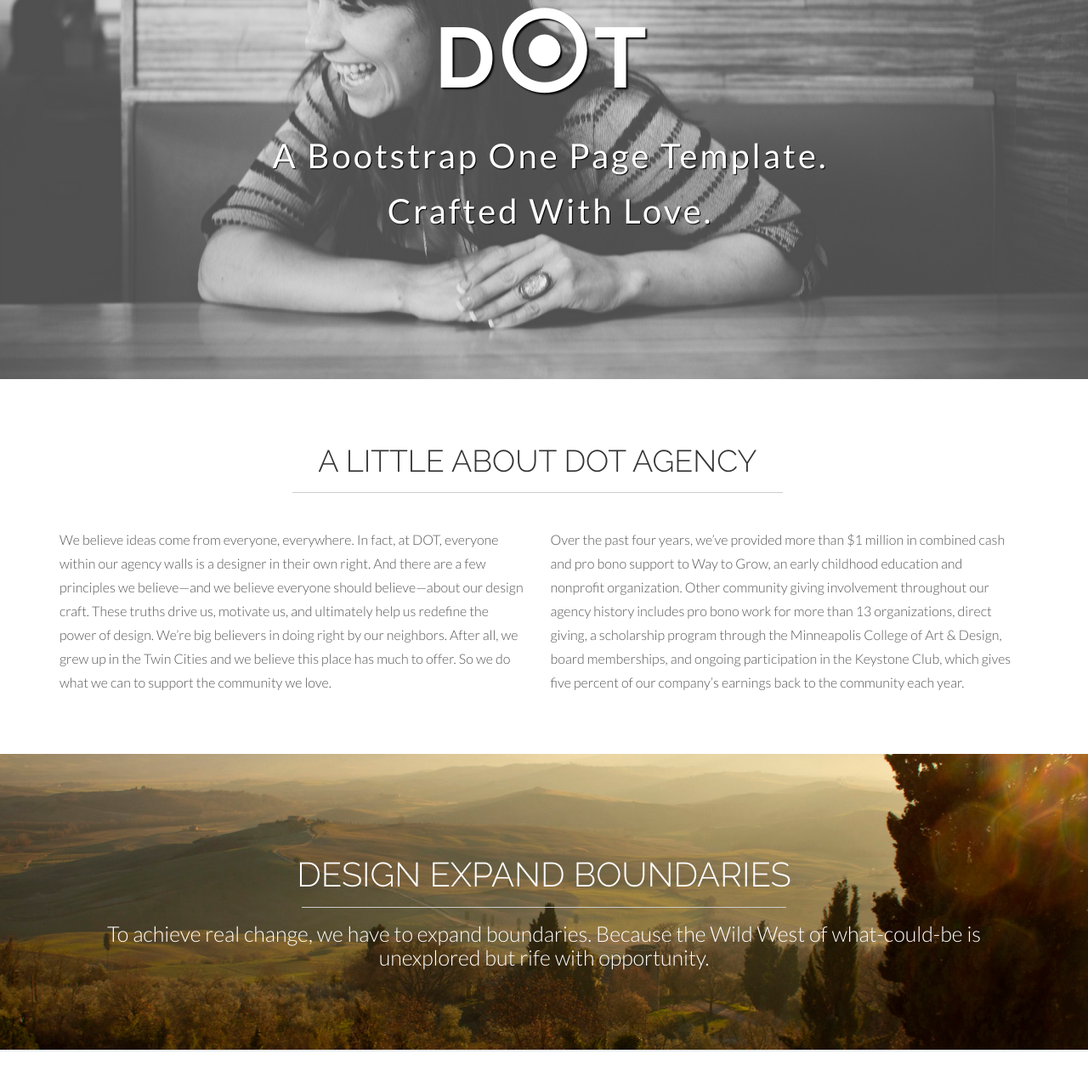
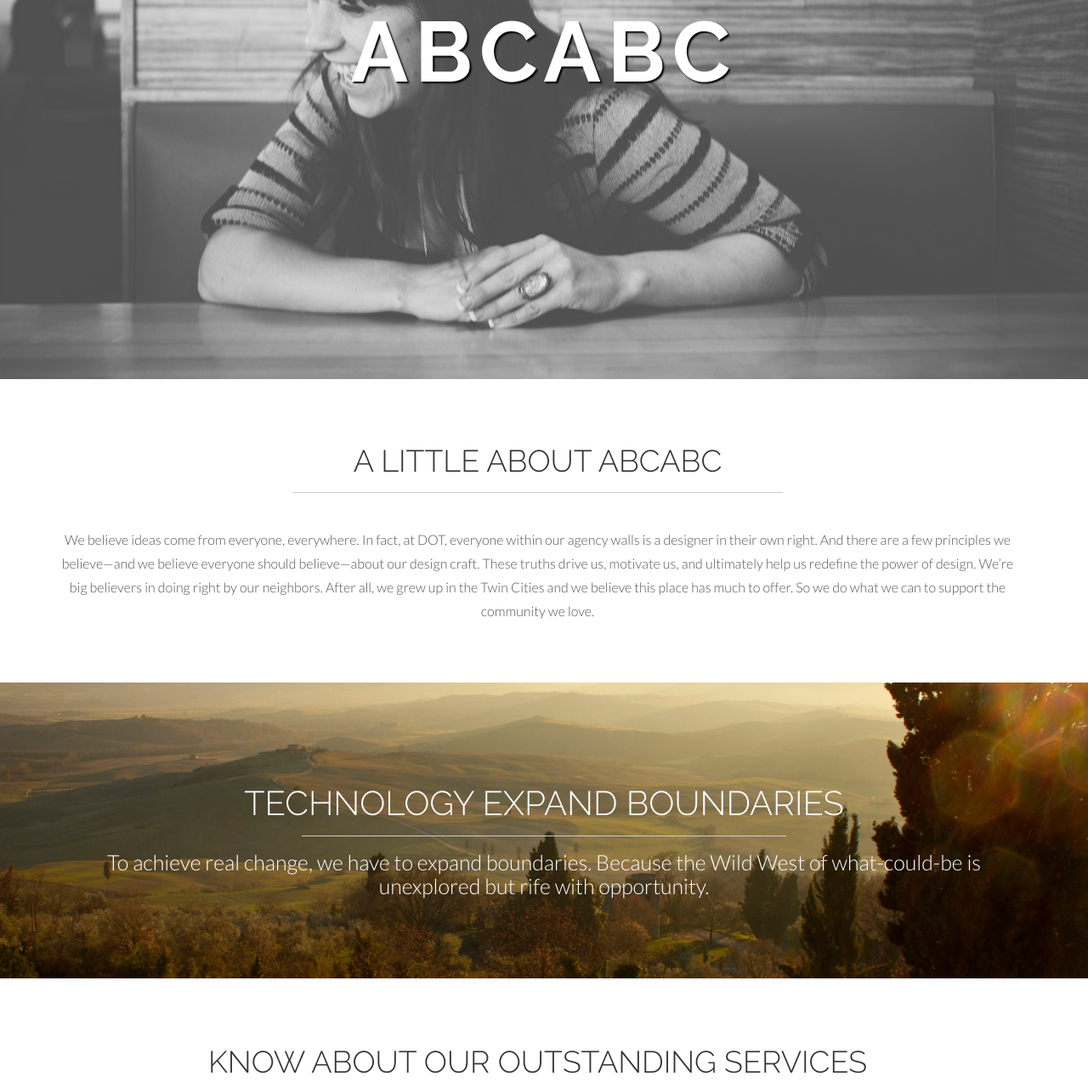
Before and after one commit to sainiak009/project19, a plain HTML site: page index.html in a window 1280 px wide. Shown: the part 154-1427 px from the top of the page at 85% size. Drawn offline with Linux system fonts and the light colour scheme.

Commit message:
content changes

```diff
--- a/index.html
+++ b/index.html
@@ -2,7 +2,7 @@
 <html lang="en">
 <head>
   <meta charset="utf-8">
-  <title>Dot - Bootstrap Agency Template</title>
+  <title>ABCABC - Technology Solutions</title>
   <meta content="width=device-width, initial-scale=1.0" name="viewport">
   <meta content="" name="keywords">
   <meta content="" name="description">
@@ -23,13 +23,6 @@
 
   <!-- Main Stylesheet File -->
   <link href="css/style.css" rel="stylesheet">
-
-  <!-- =======================================================
-    Template Name: Dot
-    Template URL: https://templatemag.com/dot-bootstrap-agency-template/
-    Author: TemplateMag.com
-    License: https://templatemag.com/license/
-  ======================================================= -->
 </head>
 
 <body data-spy="scroll" data-offset="58" data-target="#navbar-main">
@@ -42,7 +35,9 @@
           <button type="button" class="navbar-toggle" data-toggle="collapse" data-target=".navbar-collapse">
             <span class="icon icon-radio-checked" style="font-size:30px; color:#1abc9c;"></span>
           </button>
-          <a class="navbar-brand hidden-xs hidden-sm smoothscroll" href="#home"><span class="icon icon-radio-checked" style="font-size:18px; color:#1abc9c;"></span></a>
+          <a class="navbar-brand hidden-xs hidden-sm smoothscroll" href="#home">
+            <span class="icon icon-radio-checked" style="font-size:18px; color:#1abc9c;"></span>
+          </a>
         </div>
         <div class="navbar-collapse collapse">
           <ul class="nav navbar-nav">
@@ -51,8 +46,6 @@
             <li> <a href="#services" class="smoothscroll"> Services</a></li>
             <li> <a href="#team" class="smoothscroll"> Team</a></li>
             <li> <a href="#portfolio" class="smoothscroll"> Portfolio</a></li>
-            <!-- <li> <a href="#blog" class="smoothscroll"> Blog</a></li> -->
-            <!-- <li> <a href="#pricing" class="smoothscroll"> Pricing Tables</a></li> -->
             <li> <a href="#contact" class="smoothscroll"> Contact</a></li>
         </div>
         <!--/.nav-collapse -->
@@ -64,57 +57,25 @@
   <div id="home"></div>
   <div id="headerwrap" name="home">
     <header class="clearfix">
-      <h1>D<span class="icon icon-radio-checked"></span>T</h1>
-      <p>A Bootstrap One Page Template.</p>
-      <p>Crafted With Love.</p>
+      <h1>ABCABC</h1>
+      <!-- <p>Efficient Technology Solutions</p> -->
+      <!-- <p>Crafted With Love.</p> -->
     </header>
   </div>
   <!-- /headerwrap -->
-
-  <!-- ==== GREYWRAP ==== -->
-  <!-- <div id="greywrap">
-    <div class="row">
-      <div class="col-lg-4 callout">
-        <span class="icon icon-stack"></span>
-        <h2>Bootstrap 3</h2>
-        <p>Dot Theme is powered by Bootstrap 3. The incredible Mobile First Framework is the best option to run your website. </p>
-      </div>
-
-      <div class="col-lg-4 callout">
-        <span class="icon icon-eye"></span>
-        <h2>Retina Ready</h2>
-        <p>You can use this theme with your iPhone, iPad or MacBook Pro. This theme is retina ready and that is awesome. </p>
-      </div>
-
-      <div class="col-lg-4 callout">
-        <span class="icon icon-heart"></span>
-        <h2>Crafted with Love</h2>
-        <p>We don't make sites, we craft themes with love & passion. That is our most valued secret. We only do thing that we love. </p>
-      </div>
-    </div>
-  </div> -->
-  <!-- greywrap -->
 
   <!-- ==== ABOUT ==== -->
   <div class="container" id="about" name="about">
     <div class="row white">
       <br>
-      <h1 class="centered">A LITTLE ABOUT DOT AGENCY</h1>
+      <h1 class="centered">A LITTLE ABOUT ABCABC</h1>
       <hr>
 
-      <div class="col-lg-6">
+      <div class="col-lg-12" style="text-align: center;">
         <p>We believe ideas come from everyone, everywhere. In fact, at DOT, everyone within our agency walls is a designer in their own right. And there are a few principles we believe—and we believe everyone should believe—about our design craft. These
           truths drive us, motivate us, and ultimately help us redefine the power of design. We’re big believers in doing right by our neighbors. After all, we grew up in the Twin Cities and we believe this place has much to offer. So we do what we can
           to support the community we love.</p>
       </div>
-      <!-- col-lg-6 -->
-
-      <div class="col-lg-6">
-        <p>Over the past four years, we’ve provided more than $1 million in combined cash and pro bono support to Way to Grow, an early childhood education and nonprofit organization. Other community giving involvement throughout our agency history includes
-          pro bono work for more than 13 organizations, direct giving, a scholarship program through the Minneapolis College of Art & Design, board memberships, and ongoing participation in the Keystone Club, which gives five percent of our company’s
-          earnings back to the community each year.</p>
-      </div>
-      <!-- col-lg-6 -->
     </div>
     <!-- row -->
   </div>
@@ -123,7 +84,7 @@
   <!-- ==== SECTION DIVIDER1 -->
   <section class="section-divider textdivider divider1">
     <div class="container">
-      <h1>DESIGN EXPAND BOUNDARIES</h1>
+      <h1>TECHNOLOGY EXPAND BOUNDARIES</h1>
       <hr>
       <p>To achieve real change, we have to expand boundaries. Because the Wild West of what-could-be is unexplored but rife with opportunity.</p>
     </div>
@@ -158,7 +119,7 @@
       <div class="col-lg-4">
         <!-- START SERVICE 2 -->
         <div class="service-active">
-          <span class="service-trigger icon icon-pencil"><p>ML/AI</p></span>
+          <span class="service-trigger icon icon-pencil"><p>ANALYTICS</p></span>
           <div class="service-content">
             <p>We start by digging into the client’s brand and business situation to build a bridge between the brand and the audience. By looking at the world through the eyes of our audience, we open ourselves up to new inspiration and opportunities for
               problem solving.</p>
@@ -207,7 +168,7 @@
       <div class="col-lg-4">
         <!-- START SERVICE 2 -->
         <div class="service-active">
-          <span class="service-trigger icon icon-pencil"><p>NATIVE APPs</p></span>
+          <span class="service-trigger icon icon-pencil"><p>NATIVE APP</p></span>
           <div class="service-content">
             <p>We start by digging into the client’s brand and business situation to build a bridge between the brand and the audience. By looking at the world through the eyes of our audience, we open ourselves up to new inspiration and opportunities for
               problem solving.</p>
```
